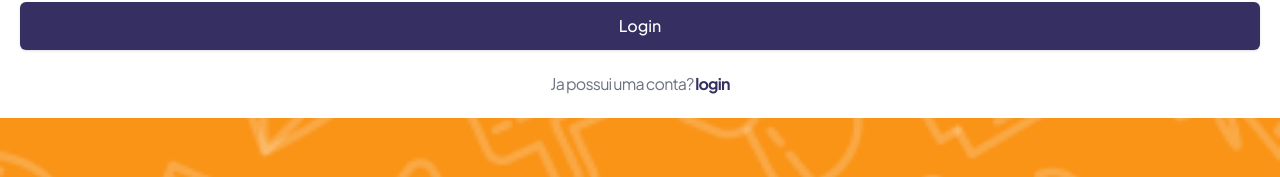
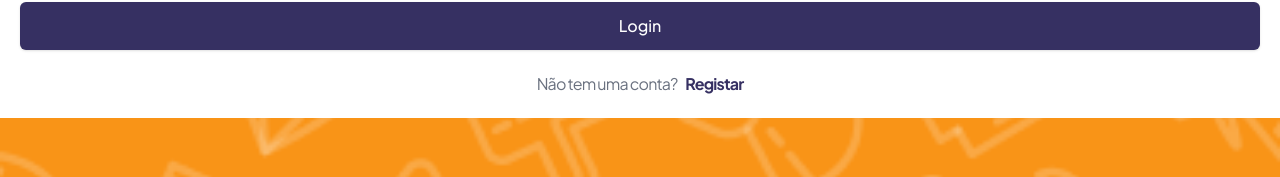
Before and after one commit to WelderFernandes/sched-eased, a Next.js app: page /login in a window 1280 px wide. Shown: the part 685-862 px from the top of the page. Built offline with nearby package versions, Linux system fonts and the light colour scheme.

Commit message:
chore: ajusted login

```diff
--- a/app/(auth)/login/page.tsx
+++ b/app/(auth)/login/page.tsx
@@ -117,13 +117,13 @@ export default function Login() {
               Login
             </Button>
           </div>
-          <p className="text-gray-500 font-sm tracking-tighter leading-5 text-center pb-6">
-            Ja possui uma conta?{' '}
+          <p className="flex gap-2 align-middle justify-center items-center text-gray-500 font-sm tracking-tighter leading-5 text-center pb-6">
+            Não tem uma conta?
             <Link
               href="/login"
               className="text-primary-900 font-bold text-md tracking-tighter leading-5"
             >
-              login
+              Registar
             </Link>
           </p>
         </CardContent>
```
